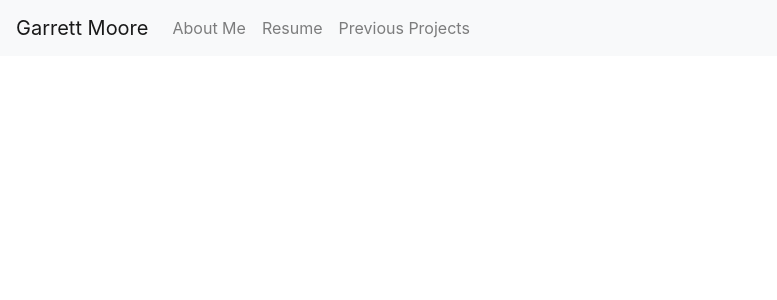
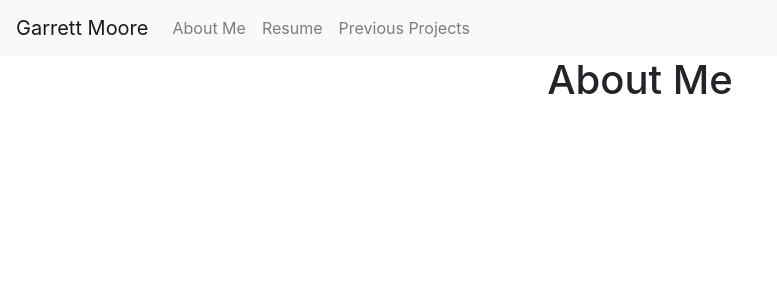
Before and after one commit to GarrettMoore22/garretts-website, a React (Create React App) app: page /#/about-me in a window 1280 px wide. Shown: the top 300 px of the page, without its empty margins (0-777 px from the left). Built offline with nearby package versions, Linux system fonts and the light colour scheme.

Commit message:
changed router settings

```diff
--- a/src/App.js
+++ b/src/App.js
@@ -1,13 +1,20 @@
-import logo from './logo.svg';
 import './App.css';
 import NavMenu from './components/Nav.js'
 import "bootstrap/dist/css/bootstrap.min.css";
+import AboutMe from './components/AboutMe.js'
+import { HashRouter as Router, Switch, Route } from "react-router-dom";
+
 
 function App() {
   return (
-    <div className="App">
-      <NavMenu />
-    </div>
+    <Router>
+      <div className="App">
+        <NavMenu />
+        <Switch>
+                    <Route path="/about-me" component={AboutMe} />
+        </Switch>
+      </div>
+    </Router>
   );
 }
 
--- /dev/null
+++ b/src/components/AboutMe.js
@@ -0,0 +1,10 @@
+
+function AboutMe() {
+  return (
+    <div className="about-me">
+        <h1>About Me</h1>
+    </div>
+  );
+}
+
+export default AboutMe;
```
Also changed, not shown: src/components/Resume.js (added).
